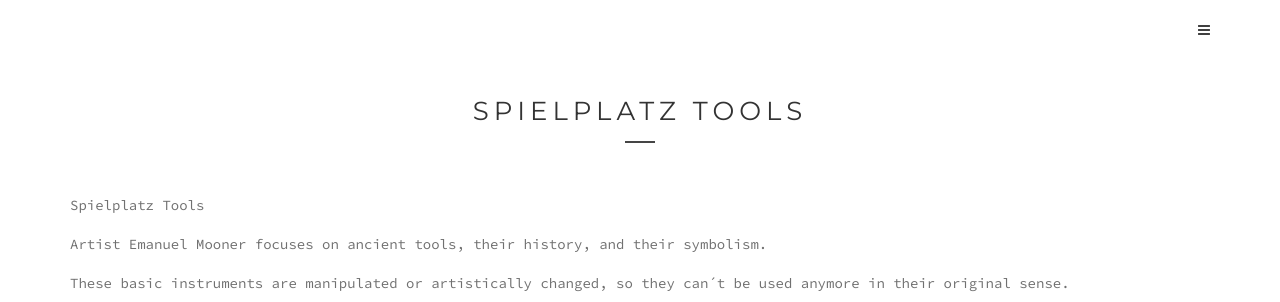
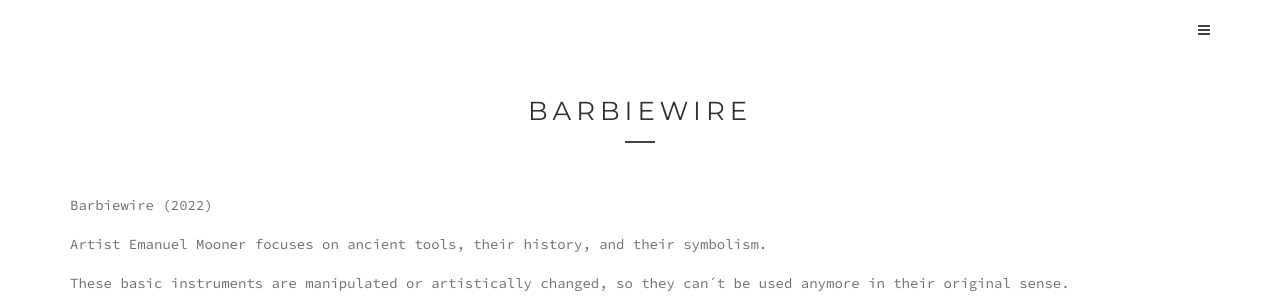
Before and after one commit to geomaedr/emanuelmooner, a Jekyll site: the page built from _portfolio/barbiewire.md, in a window 1280 px wide. Shown: the top 302 px of the page. Built offline with Jekyll 4.4.1, drawn with Linux system fonts in a browser that asks for light colours.

Commit message:
Update barbiewire.md

```diff
--- a/_portfolio/barbiewire.md
+++ b/_portfolio/barbiewire.md
@@ -1,5 +1,5 @@
 ---
-title: Spielplatz Tools
+title: Barbiewire
 layout: portfolio
 subtext:
 image: "/tinyjpgs/IMG_3142_kl.jpg"
@@ -8,7 +8,7 @@ style: portfolio
 portfolio_nr: 51
 ---
 
-Spielplatz Tools
+Barbiewire (2022)
 
 Artist Emanuel Mooner focuses on ancient tools, their history, and their symbolism.
 
```
